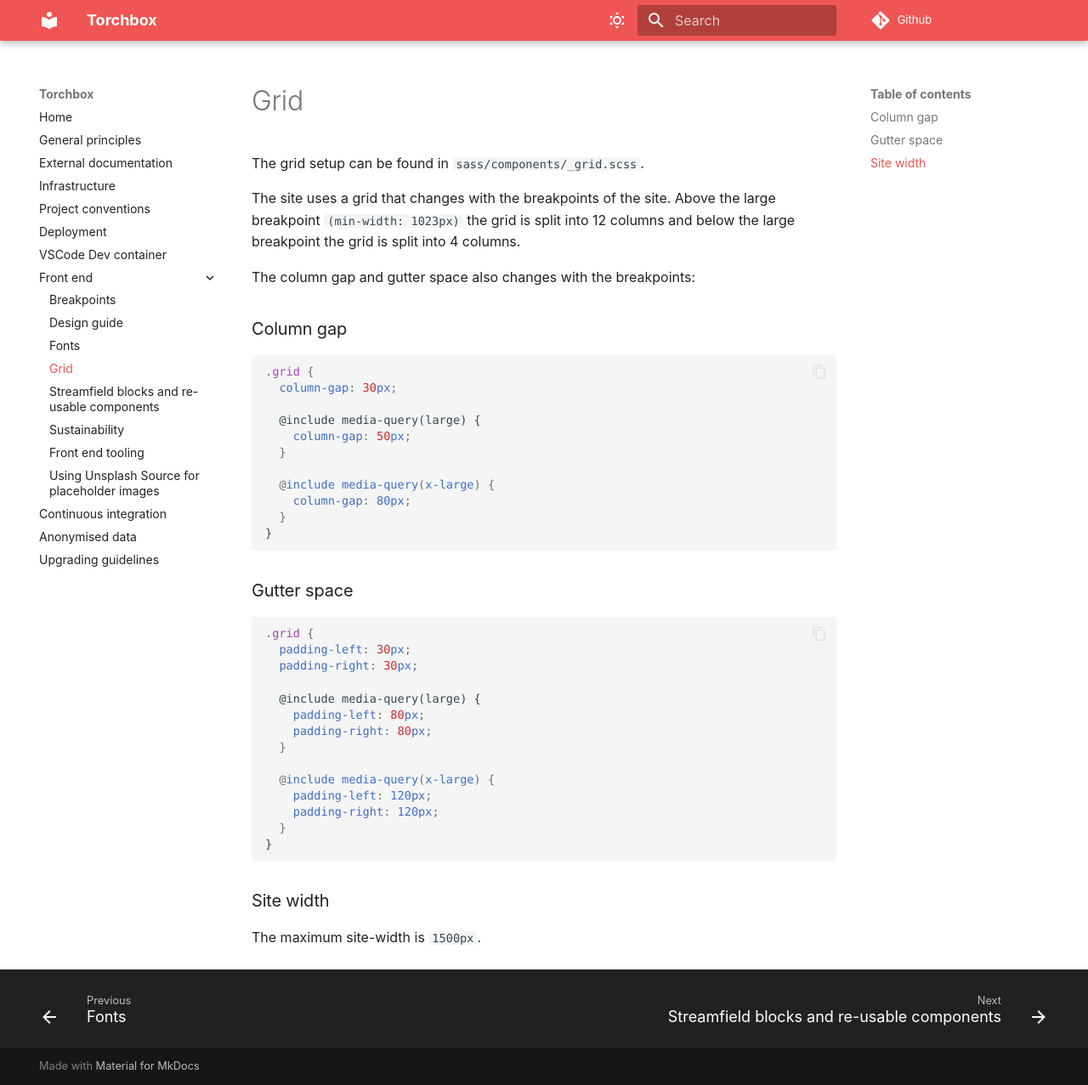
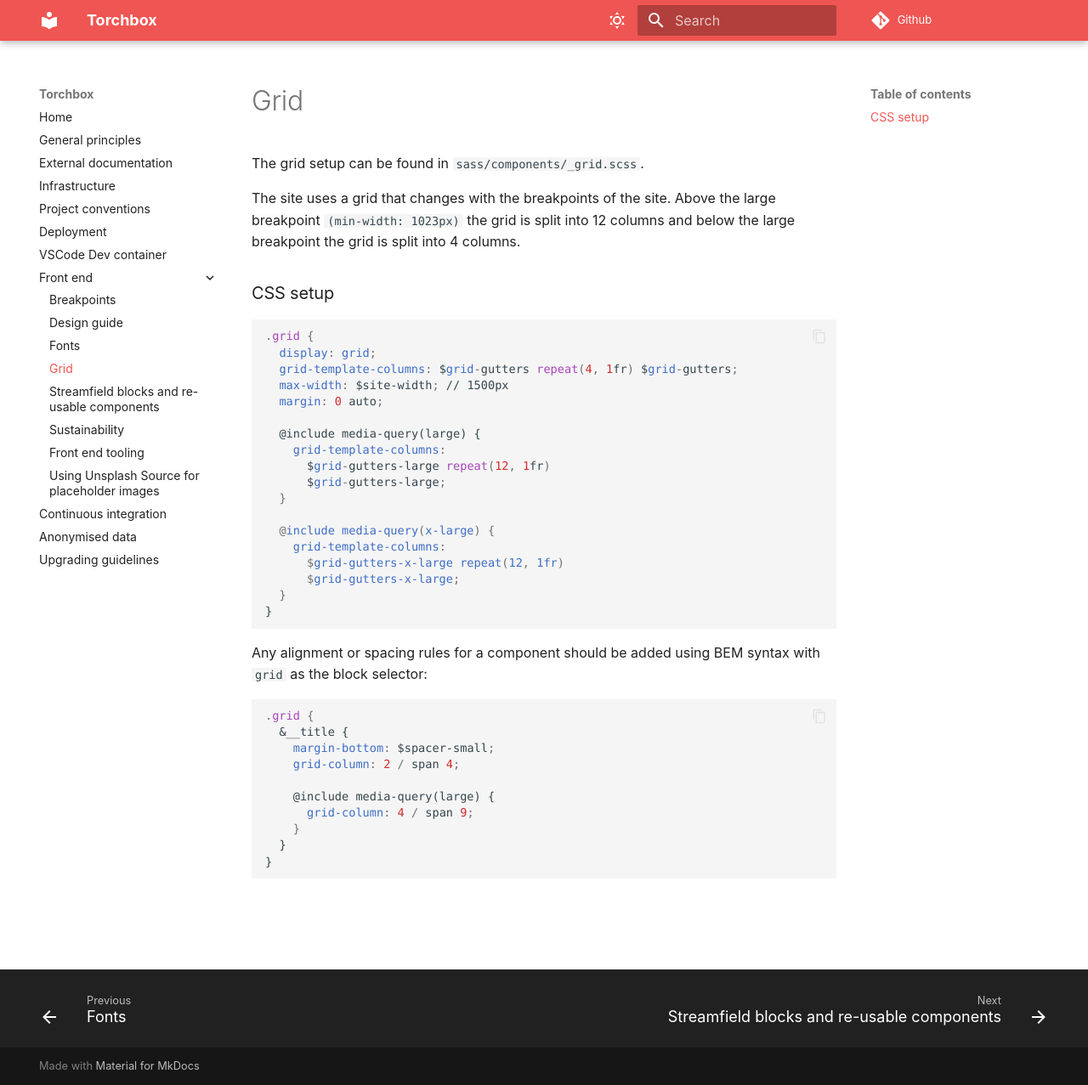
Before and after one commit to torchbox/torchbox.com, an MkDocs documentation site: the page built from docs/front-end/grid.md, in a window 1280 px wide and 1277 px high. Shown: the whole window at 85% size. Built offline with MkDocs 1.6.1 and Material for MkDocs 9.7.7, drawn with Linux system fonts in a browser that asks for light colours; comment, search, counter and statistics services are not loaded.

Commit message:
update docs

````diff
--- a/docs/front-end/grid.md
+++ b/docs/front-end/grid.md
@@ -4,43 +4,40 @@ The grid setup can be found in `sass/components/_grid.scss`.
 
 The site uses a grid that changes with the breakpoints of the site. Above the large breakpoint `(min-width: 1023px)` the grid is split into 12 columns and below the large breakpoint the grid is split into 4 columns.
 
-The column gap and gutter space also changes with the breakpoints:
-
-### Column gap
+### CSS setup
 
 ```css
 .grid {
-  column-gap: 30px;
+  display: grid;
+  grid-template-columns: $grid-gutters repeat(4, 1fr) $grid-gutters;
+  max-width: $site-width; // 1500px
+  margin: 0 auto;
 
   @include media-query(large) {
-    column-gap: 50px;
+    grid-template-columns:
+      $grid-gutters-large repeat(12, 1fr)
+      $grid-gutters-large;
   }
 
   @include media-query(x-large) {
-    column-gap: 80px;
+    grid-template-columns:
+      $grid-gutters-x-large repeat(12, 1fr)
+      $grid-gutters-x-large;
   }
 }
 ```
 
-### Gutter space
+Any alignment or spacing rules for a component should be added using BEM syntax with `grid` as the block selector:
 
 ```css
 .grid {
-  padding-left: 30px;
-  padding-right: 30px;
+  &__title {
+    margin-bottom: $spacer-small;
+    grid-column: 2 / span 4;
 
-  @include media-query(large) {
-    padding-left: 80px;
-    padding-right: 80px;
-  }
-
-  @include media-query(x-large) {
-    padding-left: 120px;
-    padding-right: 120px;
+    @include media-query(large) {
+      grid-column: 4 / span 9;
+    }
   }
 }
 ```
-
-### Site width
-
-The maximum site-width is `1500px`.
````
Also changed, not shown: docs/front-end/streamfield-blocks.md (+1 -1 lines).
